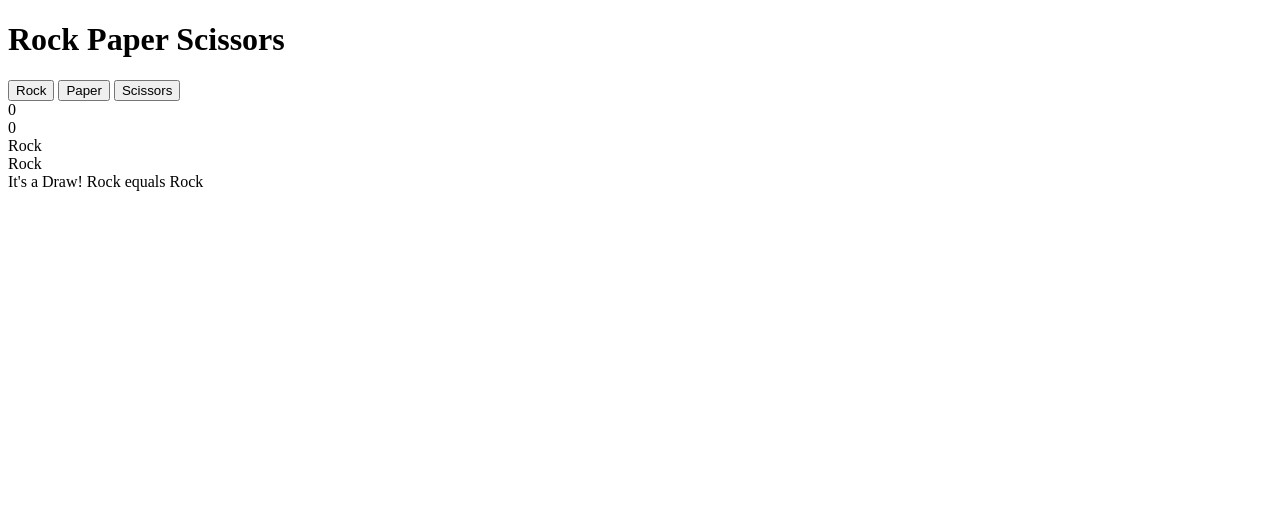
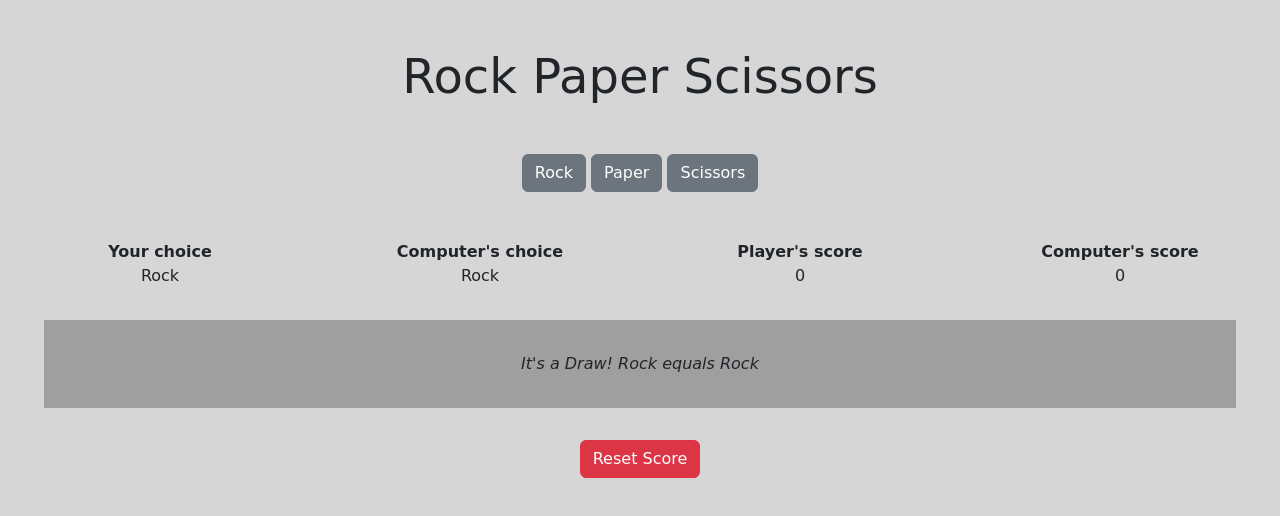
Before and after one commit to BegoRodriguez/rock-paper-scissors, a plain HTML site: page index.html in a window 1280 px wide. Both pictures are taken after a click on the button "Rock". Drawn offline with nearby package versions, Linux system fonts and the light colour scheme; a web font is replaced by a local one.

Commit message:
Finish all styling in UI

```diff
--- /dev/null
+++ b/css/style.css
@@ -0,0 +1,35 @@
+@import url('https://fonts.googleapis.com/css2?family=Tektur:wght@400;500;600;700;800&display=swap');
+
+body {
+    font-family: 'Tektur', cursive;
+    background-color: rgb(214, 214, 214);
+}
+
+h1 {
+    font-size: 3em;
+}
+
+.bold {
+    font-weight: 600;
+}
+
+.centered {
+    margin-left: auto;
+    margin-right: auto;
+}
+
+#game {
+    display: none;
+}
+
+#buttons {
+    display: flex;
+    justify-content: center;
+}
+
+#message {
+    margin: 2em;
+    padding: 2em;
+    background-color: rgb(159, 159, 159);
+    font-style: italic;
+}
--- a/index.html
+++ b/index.html
@@ -2,35 +2,62 @@
 <html>
     <head>
         <meta charset="utf-8">
+        <title>Rock Paper Scissors</title>
+        <link href="https://cdn.jsdelivr.net/npm/bootstrap@5.2.3/dist/css/bootstrap.min.css" rel="stylesheet"
+        integrity="sha384-rbsA2VBKQhggwzxH7pPCaAqO46MgnOM80zW1RWuH61DGLwZJEdK2Kadq2F9CUG65" crossorigin="anonymous">
 
-        <title>Rock Paper Scissors</title>
-
+        <link rel="stylesheet" href="./css/style.css">
 
     </head>
     <body>
-        <div class="container">
+        <div class="container-fluid mt-5">
 
-            <h1>Rock Paper Scissors</h1>
+            <h1 class="text-center">Rock Paper Scissors</h1>
 
             <!-- Create three buttons, one for each selection. -->
-            <button id="rock">Rock</button>
-            <button id="paper">Paper</button>
-            <button id="scissors">Scissors</button>
+            <div id="buttons" class="mt-5 mb-5 ">
+                <div class="row">
+                    <div class="col-12">
+                        <button id="rock" class="btn btn-secondary">Rock</button>
+                        <button id="paper" class="btn btn-secondary">Paper</button>
+                        <button id="scissors" class="btn btn-secondary">Scissors</button>
+                    </div>
 
-            <div id="score">
-                <div id="playerScore"></div>
-                <div id="computerScore"></div>
+                </div>
             </div>
 
-            <div id="round">
-                <div id="playerChoice"></div>
-                <div id="computerChoice"></div>
-                <div id="message"></div>
+            <div id="game" class="mt-3 text-center">
+                <div class="row">
+                    <div class="col-md-6" id="choice">
+                        <div class="row">
+                            <div class="col-md-6"><span class="bold">Your choice</span><div id="playerChoice"></div></div>
+                            <div class="col-md-6"><span class="bold">Computer's choice</span><div id="computerChoice"></div></div>
+                        </div>
+                    </div>
+
+                    <div class="col-md-6" id="score">
+                        <div class="row">
+                            <div class="col-md-6"><span class="bold">Player's score</span><div id="playerScore"></div></div>
+                            <div class="col-md-6"><span class="bold">Computer's score</span><div id="computerScore"></div></div>
+                        </div>
+                    </div>
+                </div>
+
+                <div id="message" class="text-center"></div>
+                <div id="round" class="mt-3">
+                    <button id="reset" class="btn btn-danger">Reset Score</button>
+                </div>
             </div>
-
 
         </div>
 
+        <script src="https://code.jquery.com/jquery-3.6.3.min.js"
+        integrity="sha256-pvPw+upLPUjgMXY0G+8O0xUf+/Im1MZjXxxgOcBQBXU="
+        crossorigin="anonymous"></script>
+
+        <script src="https://cdn.jsdelivr.net/npm/bootstrap@5.2.3/dist/js/bootstrap.bundle.min.js"
+        integrity="sha384-kenU1KFdBIe4zVF0s0G1M5b4hcpxyD9F7jL+jjXkk+Q2h455rYXK/7HAuoJl+0I4" crossorigin="anonymous"></script>
+        </script>
 
         <script src="script.js"></script>
 
--- a/script.js
+++ b/script.js
@@ -32,6 +32,7 @@ function playRound(playerSelection, computerSelection, count) {
      let internalCount = [... count]; //Player-Computer
      let strPlayer = playerSelection.toLowerCase(); // We make case insensitive
      const message = document.querySelector('#message'); // To update the messages on screen
+     message.setAttribute('style','font-weight:normal');
 
 
      // rock beats scissors, scissors beat paper, paper beats rock (if they are the same it is a draw)
@@ -41,7 +42,7 @@ function playRound(playerSelection, computerSelection, count) {
      }
      switch (strPlayer){
          case 'rock':  // I leave the original code commented
-             //return (computerSelection === 'scissors') ? "You Win! Rock beats Scissors" : "You Lose! Paper beats Rock";
+
             if (computerSelection === 'scissors'){
                message.textContent = "You Win! Rock beats Scissors";
                internalCount[0]++;
@@ -52,7 +53,7 @@ function playRound(playerSelection, computerSelection, count) {
             return internalCount;
 
          case 'paper':
-            //return (computerSelection === 'rock') ? "You Win! Paper beats Rock" : "You Lose! Scissors beat Paper";
+
             if (computerSelection === 'rock'){
                message.textContent = "You Win! Paper beats Rock";
                internalCount[0]++;
@@ -63,7 +64,7 @@ function playRound(playerSelection, computerSelection, count) {
             return internalCount;
 
          case 'scissors':
-            //return (computerSelection === 'paper') ? "You Win! Scissors beats Paper" : "You Lose! Rock beat Scissors"
+
             if (computerSelection === 'paper'){
                message.textContent = "You Win! Scissors beats Paper";
                internalCount[0]++;
@@ -78,26 +79,45 @@ function playRound(playerSelection, computerSelection, count) {
 
    }
 
+   let score=[0,0];
 
    const btn = document.querySelectorAll('button');
-
-   let score=[0,0];
-   const playerScore = document.querySelector('#playerScore');
-   const computerScore = document.querySelector('#computerScore');
+   const game = document.querySelector('#game');
+   const playerScore = document.querySelector('#playerScore');  // To update the player score
+   const computerScore = document.querySelector('#computerScore'); // To update the computer score
    const playerChoice = document.querySelector('#playerChoice');
    const computerChoice = document.querySelector('#computerChoice');
+   const message = document.querySelector('#message'); // To update the messages on screen
 
    btn.forEach(button=>button.addEventListener('click', function(e) {
+      game.setAttribute('style', 'display:inline; margin-left:auto; margin-right:auto;');
+      if (this.id === 'reset') {
+         score = [0,0];
+         playerScore.textContent = score[0];
+         computerScore.textContent = score[1];
+      }
       //game(this.id);
-      const computerSelection = getComputerChoice();
+      else {
+         const computerSelection = getComputerChoice();
 
-      playerChoice.textContent = capitalize(this.id);
-      computerChoice.textContent = capitalize(computerSelection);
+         score = playRound(this.id, computerSelection, score); // Now the function returns a counter to keep track
 
-      score = playRound(this.id, computerSelection, score); // Now the function returns a counter to keep track
-      // I still have to display the results on the web
-      // Instead of playing game I will probably add the logic and total counter out here
+         // We to display the choices and results on the web
+         playerChoice.textContent = capitalize(this.id);
+         computerChoice.textContent = capitalize(computerSelection);
+         playerScore.textContent = score[0];
+         computerScore.textContent = score[1];
 
-      playerScore.textContent = score[0];
-      computerScore.textContent = score[1];
+         // Announce a winner of the game once one player reaches 5 points
+         if (score[0] === 5){
+            message.setAttribute('style','font-weight:bold'); // I put in bold to make it more visible
+            message.textContent = "Congratulations! You won.";
+            score = [0,0];
+         }
+         else if (score[1] === 5){
+            message.setAttribute('style','font-weight:bold');
+            message.textContent = "Maybe next time. Computer won.";
+            score = [0,0];
+         }
+      }
     }));
```
